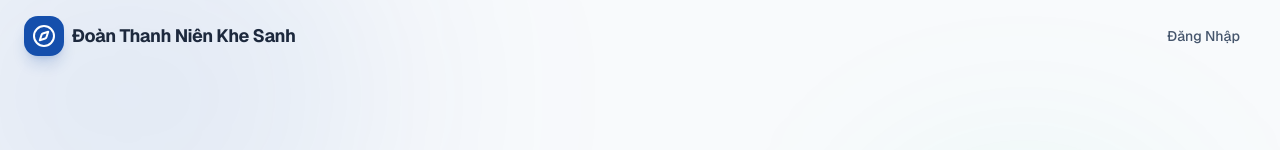
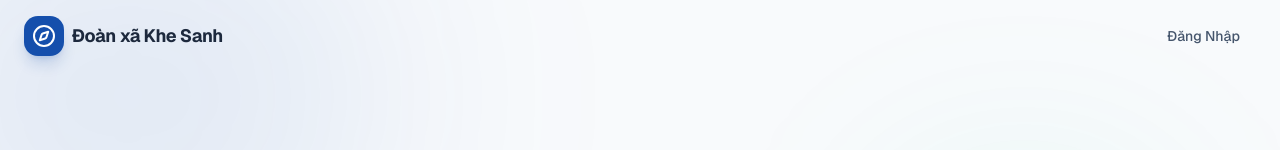
Before and after one commit to ltmkz/dulich, a Next.js app: page / in a window 1280 px wide. Shown: the top 150 px of the page. Built offline with nearby package versions, Linux system fonts and the light colour scheme.

Commit message:
sua logo

```diff
--- a/app/admin/layout.tsx
+++ b/app/admin/layout.tsx
@@ -69,7 +69,7 @@ export default function AdminLayout({ children }: { children: React.ReactNode })
           {sidebarOpen && (
             <div className="overflow-hidden">
               <div className="font-bold text-sm whitespace-nowrap text-foreground">
-                Đoàn Thanh Niên Khe Sanh
+                Đoàn xã Khe Sanh
               </div>
               <div className="text-[11px] text-muted-foreground whitespace-nowrap">
                 Số Hóa Di Tích & Du Lịch
--- a/app/page.tsx
+++ b/app/page.tsx
@@ -18,7 +18,7 @@ export default function LandingPage() {
             <Compass className="h-6 w-6" />
           </div>
           <span className="font-bold text-lg text-slate-800 tracking-tight hidden sm:block">
-            Đoàn Thanh Niên Khe Sanh
+            Đoàn xã Khe Sanh
           </span>
         </div>
         <div className="flex gap-3">
```
